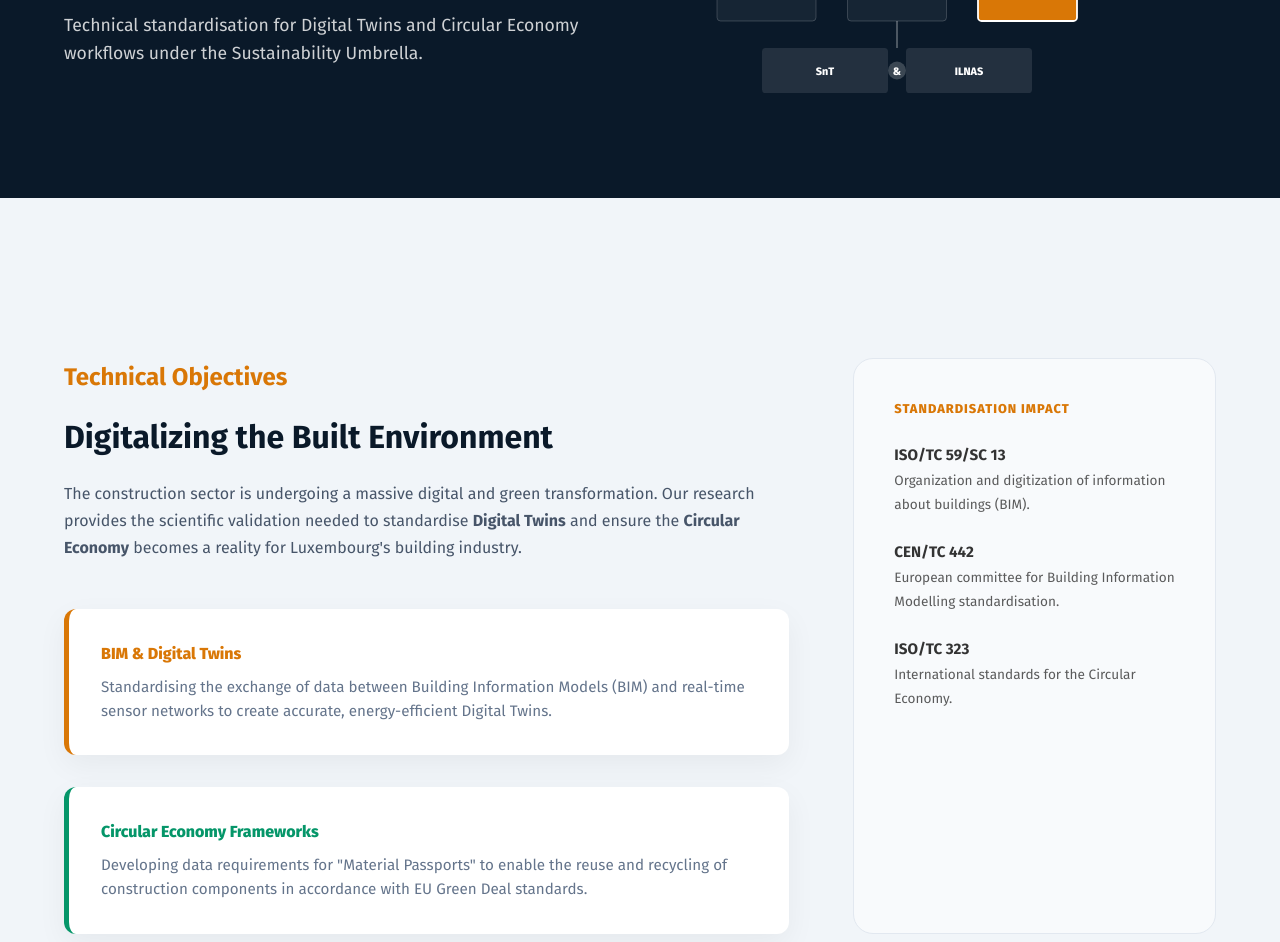
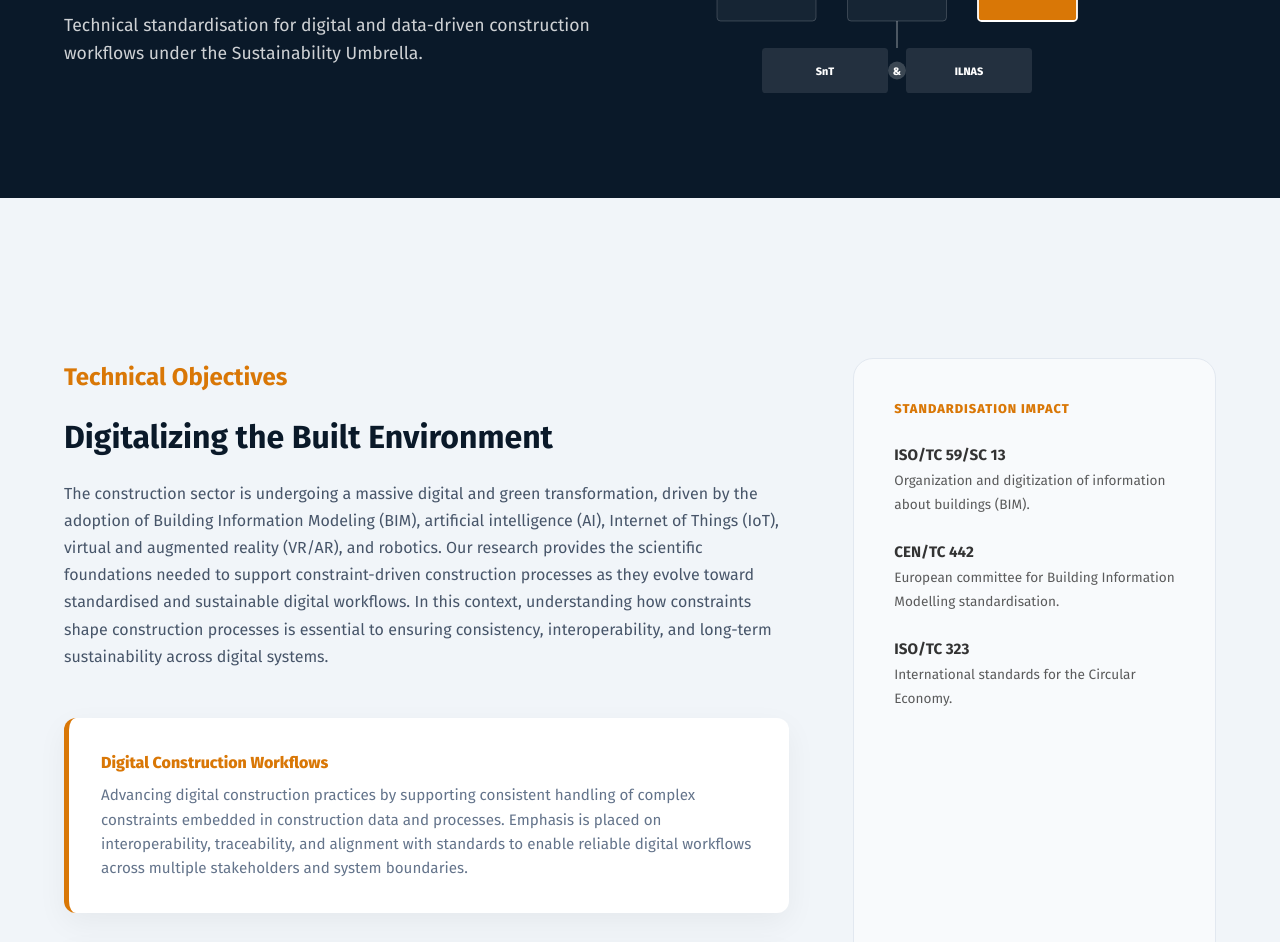
Before and after one commit to Cagrali/ilnas-snt-www, a website: page sectors/construction.html in a window 1280 px wide. Shown: the part 337-1279 px from the top of the page. Drawn offline with Linux system fonts and the light colour scheme.

Commit message:
updated bio, construction pillar

```diff
--- a/sectors/construction.html
+++ b/sectors/construction.html
@@ -17,8 +17,8 @@
             <div class="hero-text">
                 <span class="badge" style="background: #d97706; color: white; padding: 5px 12px; border-radius: 20px; font-size: 0.8rem; font-weight: 700;">Research Pillar 03</span>
                 <h1 style="font-size: clamp(2.5rem, 5vw, 3.5rem); margin: 1rem 0; line-height: 1.1;">Construction & BIM</h1>
-                <p style="opacity: 0.8; font-size: 1.1rem;">Technical standardisation for Digital Twins and Circular
-                    Economy workflows under the Sustainability Umbrella.</p>
+                <p style="opacity: 0.8; font-size: 1.1rem;">Technical standardisation for digital and data-driven construction
+                   workflows under the Sustainability Umbrella.</p>
             </div>
 
             <div class="hero-visual" style="max-width: 450px; width: 100%;">
@@ -62,22 +62,18 @@
                 <div class="technical-info">
                     <h2 class="section-label" style="color: #d97706;">Technical Objectives</h2>
                     <h3 style="font-size: 2rem; margin: 1rem 0; color: var(--dark);">Digitalizing the Built Environment</h3>
-                    <p style="line-height: 1.7; color: #475569;">The construction sector is undergoing a massive digital and green transformation. Our research
-                        provides the scientific validation needed to standardise <strong>Digital Twins</strong> and ensure the
-                        <strong>Circular Economy</strong> becomes a reality for Luxembourg's building industry.</p>
+                    <p style="line-height: 1.7; color: #475569;">The construction sector is undergoing a massive digital and green transformation, driven by the adoption of Building Information Modeling (BIM), artificial intelligence (AI), Internet of Things (IoT), virtual and augmented reality (VR/AR), and robotics. Our research provides the scientific foundations needed to support constraint-driven construction processes as they evolve toward standardised and sustainable digital workflows. In this context, understanding how constraints shape construction processes is essential to ensuring consistency, interoperability, and long-term sustainability across digital systems.
 
                     <div class="focus-cards" style="margin-top: 3rem; display: grid; gap: 2rem;">
                         <div class="f-card"
                             style="background: white; padding: 2rem; border-radius: 12px; border-left: 5px solid #d97706; box-shadow: 0 10px 30px rgba(0,0,0,0.05);">
-                            <h4 style="color: #d97706; margin-bottom: 0.5rem; font-weight: 800;">BIM & Digital Twins</h4>
-                            <p style="font-size: 0.95rem; color: #64748b;">Standardising the exchange of data between Building Information Models (BIM) and
-                                real-time sensor networks to create accurate, energy-efficient Digital Twins.</p>
+                            <h4 style="color: #d97706; margin-bottom: 0.5rem; font-weight: 800;">Digital Construction Workflows</h4>
+                            <p style="font-size: 0.95rem; color: #64748b;">Advancing digital construction practices by supporting consistent handling of complex constraints embedded in construction data and processes. Emphasis is placed on interoperability, traceability, and alignment with standards to enable reliable digital workflows across multiple stakeholders and system boundaries.</p>
                         </div>
                         <div class="f-card"
                             style="background: white; padding: 2rem; border-radius: 12px; border-left: 5px solid #059669; box-shadow: 0 10px 30px rgba(0,0,0,0.05);">
-                            <h4 style="color: #059669; margin-bottom: 0.5rem; font-weight: 800;">Circular Economy Frameworks</h4>
-                            <p style="font-size: 0.95rem; color: #64748b;">Developing data requirements for "Material Passports" to enable the reuse and recycling
-                                of construction components in accordance with EU Green Deal standards.</p>
+                            <h4 style="color: #059669; margin-bottom: 0.5rem; font-weight: 800;">Sustainable Construction Processes</h4>
+                            <p style="font-size: 0.95rem; color: #64748b;">Supporting construction practices that respond to sustainability goals and regulatory frameworks by addressing the computational challenges posed by multiple, interacting constraints. These efforts aim to facilitate informed and reproducible decisions in the planning, execution, and evaluation of construction activities.</p>
                         </div>
                     </div>
                 </div>
```
Also changed, not shown: bio/hakan.html (+5 -5 lines).
